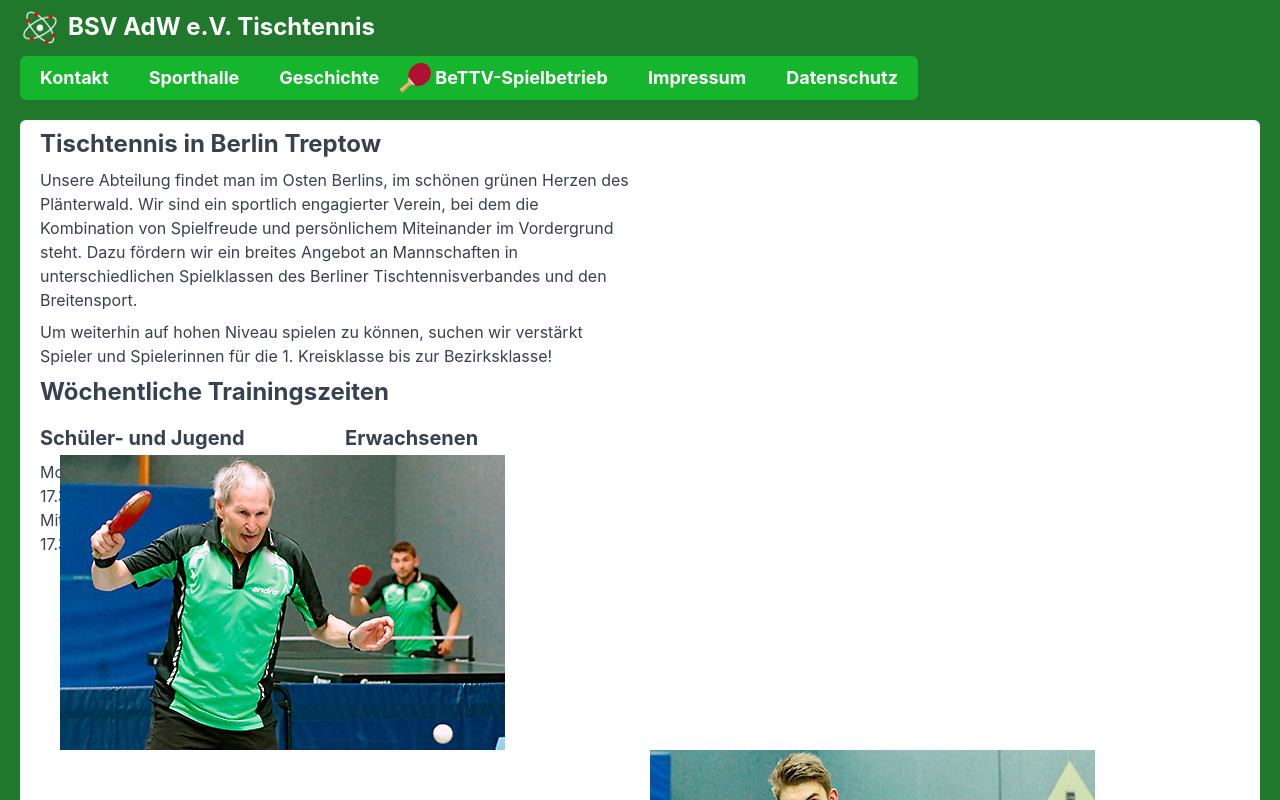
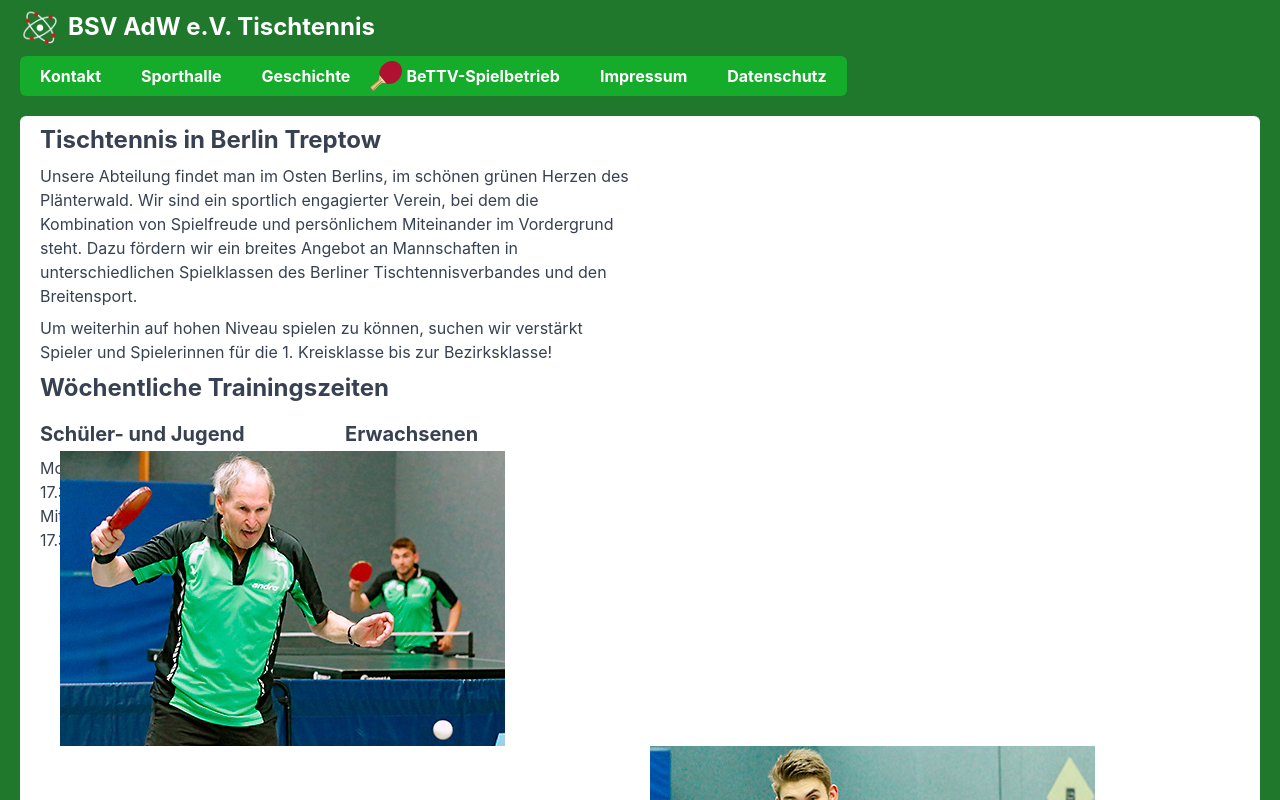
Before and after one commit to sbry/bsvadw.de, a Next.js app: page / in a window 1280 px wide. Shown: the top 800 px of the page. Built offline with nearby package versions, Linux system fonts and the light colour scheme.

Commit message:
responsive menu

```diff
--- a/styles/app.scss
+++ b/styles/app.scss
@@ -5,7 +5,7 @@
 @tailwind utilities;
 
 $color: #20782d;
-$highlight: lighten(saturate($color, 20%), 10%);
+$highlight: lighten(saturate($color, 20%), 8%);
 $active: lighten(saturate($color, 20%), 5%);
 
 // $highlight: #81af12;
@@ -60,25 +60,30 @@ nav {
   @apply mb-5 rounded-md;
 
   a {
-    @apply text-white py-2 text-lg px-2 font-bold block ;
-
+    @apply text-white py-2 text-lg px-2 font-bold block;
+    &:last-child {
+      @apply rounded-b-md;
+    }
+    &:first-child {
+      @apply rounded-t-md;
+    }
     @media (min-width: theme('screens.md')) {
       @apply px-5 text-sm inline-block ;
+      &:last-child {
+        @apply rounded-r-md;
+      }
+      &:first-child {
+        @apply rounded-l-md;
+      }
     }
     @media (min-width: theme('screens.lg')) {
-      @apply px-5 text-sm inline-block;
+      @apply text-base;
     }
 
     @media (min-width: theme('screens.xl')) {
-      @apply px-5 text-lg inline-block;
     }
 
-    &:last-child{
-      @apply rounded-r-md;
-    }
-    &:first-child{
-      @apply rounded-l-md;
-    }
+
     &:hover {
       background-color: $color;
       @apply text-white;
@@ -88,8 +93,9 @@ nav {
       &:hover {
         // color: black;
         // @apply text-gray-700;
-        cursor: pointer!important;
+        cursor: pointer !important;
       }
+
       background-color: $active;
       @apply text-white;
 
```
